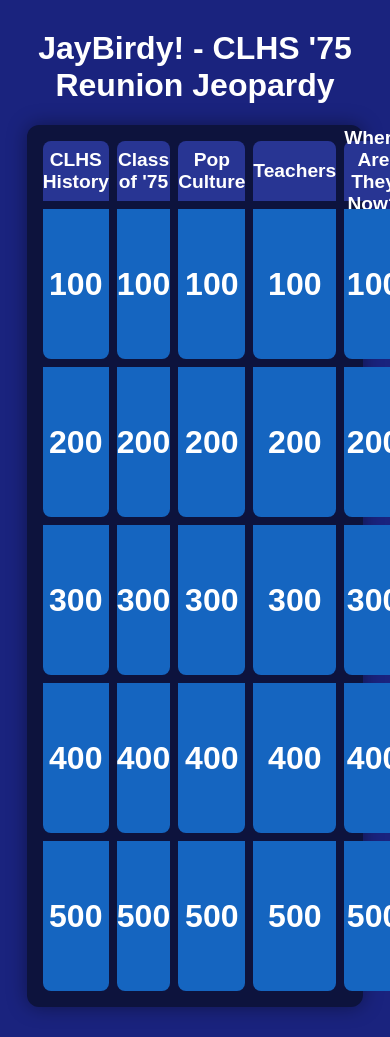
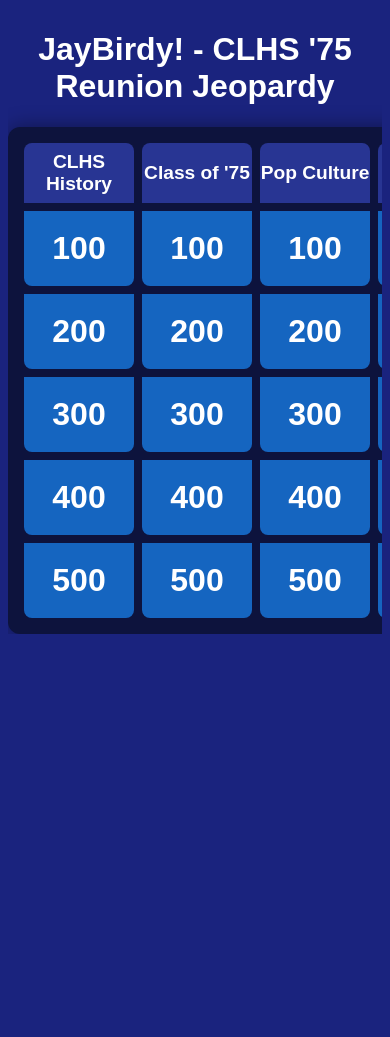
Before and after one commit to pdxalz/annie_server, a Python web app: template templates/jaybirdy.html in a window 390 px wide; the page is wider, and only the part inside the window is pictured. After the commit the page ends 634 px from the top of that part, so only its background shows below. Run offline with Jinja, Linux system fonts and the light colour scheme; the template is opened without the code that fills it, so the values that code supplies are empty.

Commit message:
improved formatting and fixed for iphone

```diff
--- a/templates/jaybirdy.html
+++ b/templates/jaybirdy.html
@@ -14,14 +14,16 @@
         }
 
         .container {
-            width: 90%;
-            margin: 30px auto;
+            width: 100%;
+            margin: 10px auto;
+            overflow-x: auto;
         }
 
         .jeopardy-board {
+            min-width: 700px;
             display: grid;
-            grid-template-columns: repeat(6, 1fr);
-            grid-template-rows: 60px repeat(5, 150px);
+            grid-template-columns: repeat(6, minmax(100px, 1fr));
+            grid-template-rows: 60px repeat(5, 75px);
             gap: 8px;
             background: #0d133d;
             border-radius: 12px;
@@ -71,7 +73,7 @@
             border-radius: 12px;
             box-shadow: 0 0 30px #000a;
             z-index: 1000;
-            font-size: 6em;
+            font-size: 6vw;
             min-width: 300px;
             cursor: pointer;
             display: flex;
@@ -89,6 +91,13 @@
             bottom: 0;
             background: rgba(10, 20, 60, 0.7);
             z-index: 999;
+        }
+
+        /* Optional: Make grid even shorter on very small screens */
+        @media (max-width: 600px) and (orientation: landscape) {
+            .jeopardy-board {
+                grid-template-rows: 40px repeat(5, 50px);
+            }
         }
     </style>
 </head>
```
Also changed, not shown: templates/student_card.html (+19 -5 lines).
